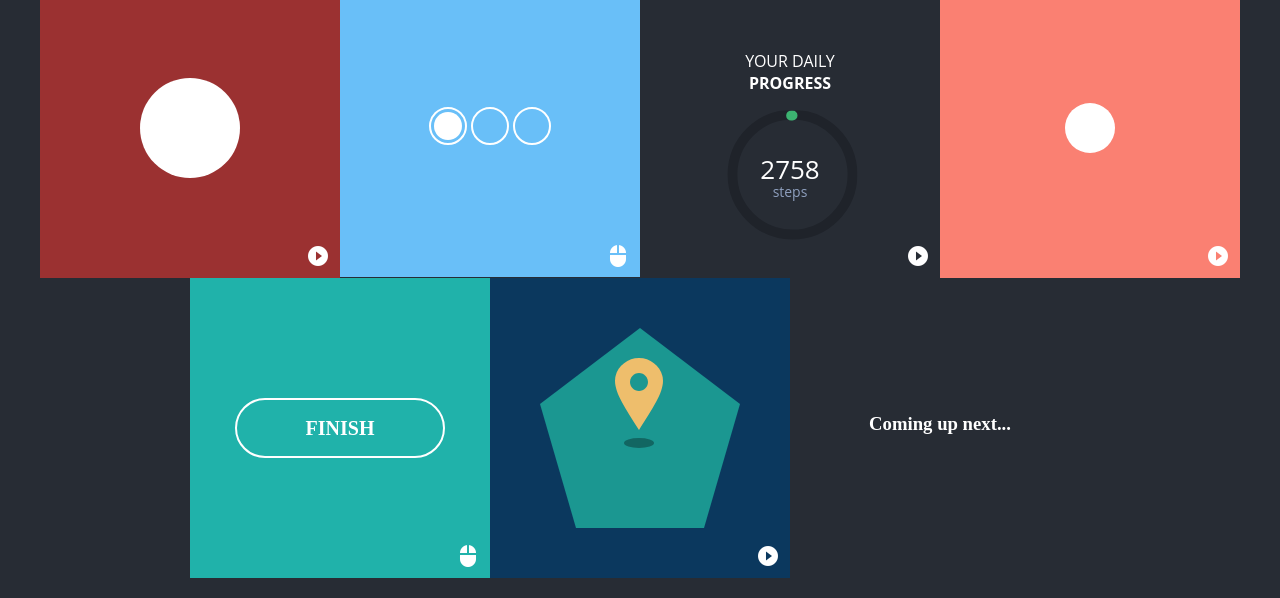
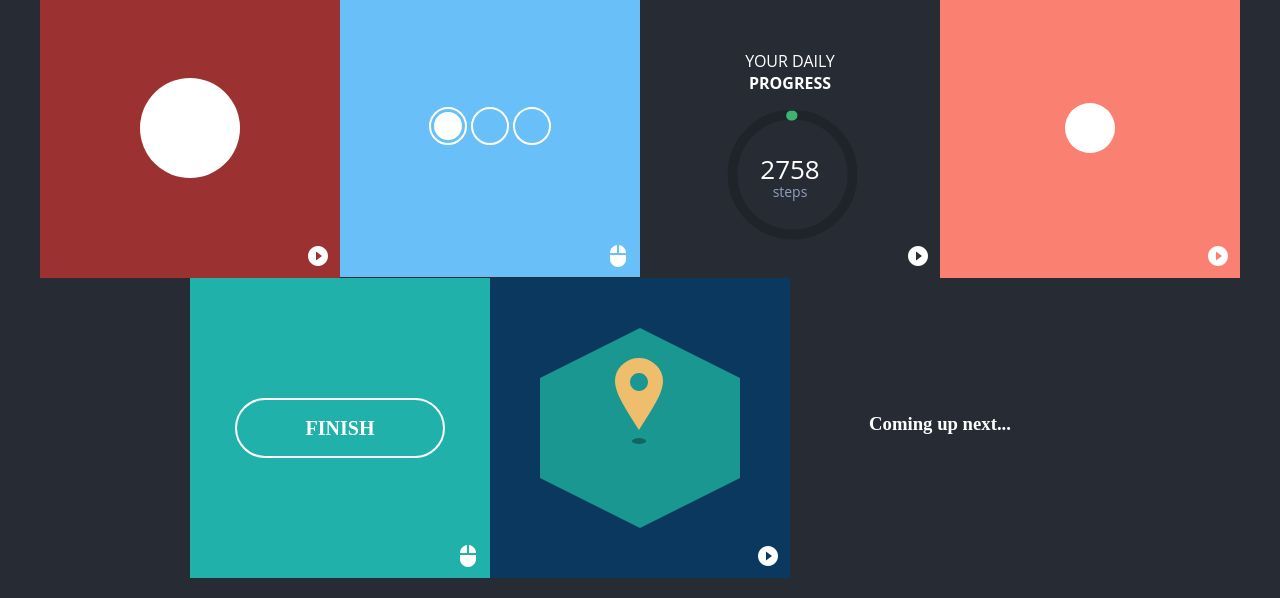
Before and after one commit to MelindaPasco/css-challenges, a plain HTML site: page index.html in a window 1280 px wide. Shown: the part 642-1240 px from the top of the page. Drawn offline with nearby package versions, Linux system fonts and the light colour scheme.

Commit message:
Tweak shape & animation

```diff
--- a/style.scss
+++ b/style.scss
@@ -1425,7 +1425,14 @@ body {
         background-color: #1b9791;
         height: 200px;
         width: 200px;
-        clip-path: polygon(50% 0%, 100% 38%, 82% 100%, 18% 100%, 0% 38%);
+        clip-path: polygon(
+            50% 0%,
+            100% 25%,
+            100% 75%,
+            50% 100%,
+            0% 75%,
+            0% 25%
+          );
     }
     &_pin {
         position: absolute;
@@ -1438,19 +1445,19 @@ body {
         &-shadow {
             position: absolute;
             top: 160px;
-            left: 134px;
-            width: 30px;
-            height: 10px;
+            left: 142px;
+            width: 14px;
+            height: 6px;
             background: #126662;
             border-radius: 50%;
         }
     }
     &_card {
         position: relative;
-        width: 200px;
+        width: 100px;
         height: 65px;
-        top: 80px;
-        left: 50px;
+        top: 70px;
+        left: 106px;
 
         &-content {
             position: relative;
@@ -1489,8 +1496,8 @@ body {
 
     }
     @keyframes ch014shadow {
-        0% {scale: 0.4;}
-        100% {scale: 1;}
+        0% {scale: 1;}
+        100% {scale: 1.6;}
     }
     @keyframes ch014marker {
         0% {translate: 0 0px;}
```
Also changed, not shown: style.css.
